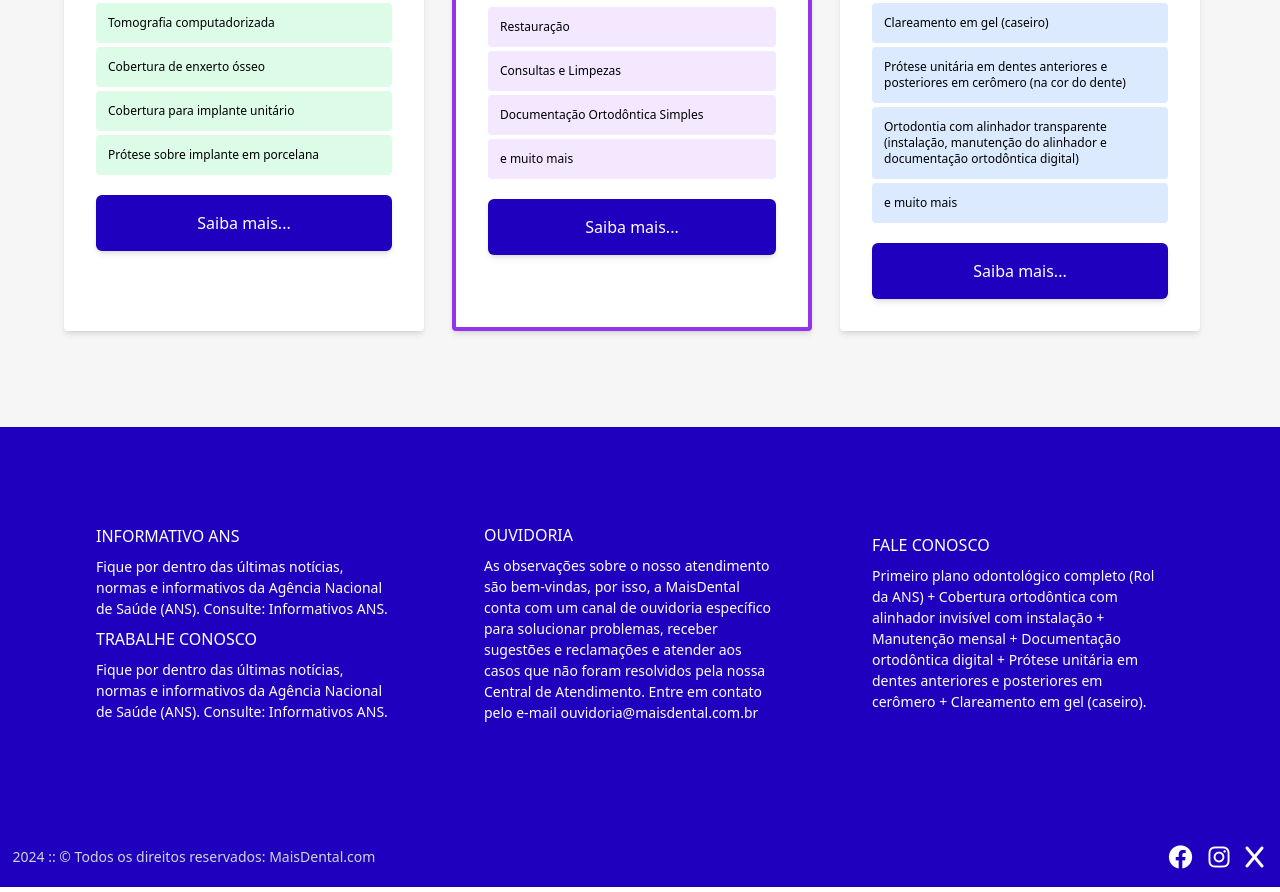
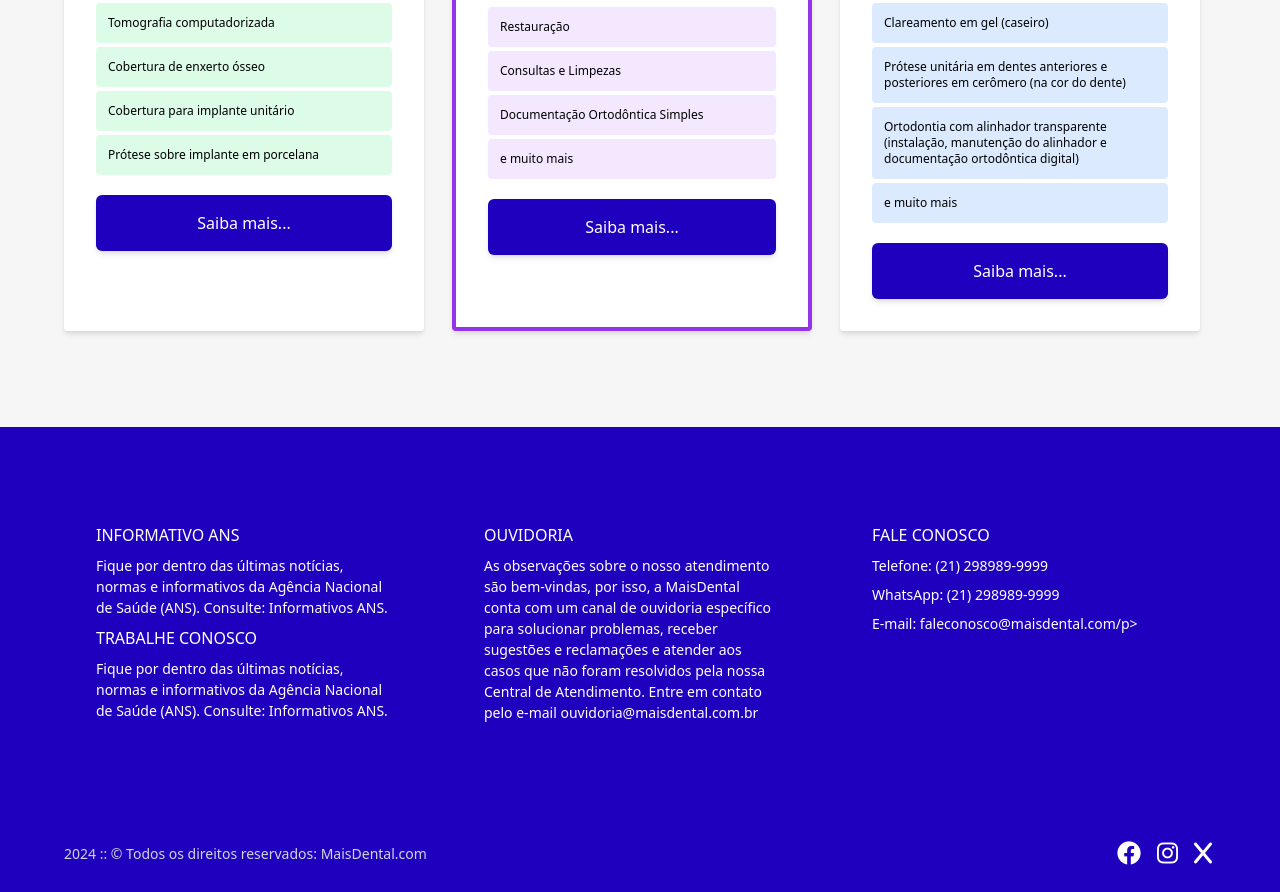
Before and after one commit to jorgeacruz/MaisDental, a website: page src/index.html in a window 1280 px wide. Shown: the part 4070-4962 px from the top of the page. Drawn offline with nearby package versions, Linux system fonts and the light colour scheme.

Commit message:
update copyright

```diff
--- a/src/index.html
+++ b/src/index.html
@@ -193,10 +193,11 @@
           </div>
           <a id="faleconosco"></a>
     </section>
- <!-- Planos Odontologicos -->
+
+ <!-- Rodapé -->
  <section class="w-full p-8 bg-primary flex justify-center items-center md:py-16 md:flex flex-col gap-6">
 
-    <div class="w-full max-w-6xl justify-center grid md:grid-cols-3 gap-3 ">
+    <div class="w-full max-w-6xl justify-center items-start grid md:grid-cols-3 gap-3 ">
         <!-- box 1 -->
         <div class=" text-white w-[320px] h-auto gap-2 p-8 mb-2 flex flex-col justify-center items-start md:w-[360px] ">
             <h3>INFORMATIVO ANS</h3>
@@ -221,17 +222,17 @@
         <!-- box 3 -->
         <div class=" text-white w-[320px] h-auto gap-2 p-8 mb-2 flex flex-col justify-center md:w-[360px] ">
             <h3>FALE CONOSCO</h3>
-            <p>
-                Primeiro plano odontológico completo (Rol da ANS) + Cobertura ortodôntica com alinhador invisível com instalação + Manutenção mensal + Documentação ortodôntica digital + Prótese unitária em dentes anteriores e posteriores em cerômero + Clareamento em gel (caseiro).
-            </p>
+            <p>Telefone: (21) 298989-9999</p>
+            <p>WhatsApp: (21) 298989-9999</p>
+            <p>E-mail: faleconosco@maisdental.com/p>
 
         </div>
       </div>
 </section>
-<section class="bg-primary w-full h-[60px] flex justify-center items-center">
-    <div class="w-full max-w-6xl">
+<section class="bg-primary w-full h-[65px] flex justify-center items-center">
+    <div class="w-full max-w-6xl flex flex-col justify-center items-center pb-3 gap-2 md:flex-row md:justify-between">
         <p class="text-gray-300">2024 :: &copy; Todos os direitos reservados: MaisDental.com</p>
-    </div>
+
         <div class="flex gap-2">
             <a href="#">
                 <i class="fab fa-facebook text-white text-2xl m-1" ></i>
@@ -243,6 +244,8 @@
                 <i class="fab fa-x text-white text-2xl m-1"></i>
             </a>
         </div>
+    </div>
+
 </section>
 
 
--- a/src/script.js
+++ b/src/script.js
@@ -10,6 +10,7 @@ button.addEventListener('click', (e)=>{
   open.classList.toggle('hidden');
   close.classList.toggle('hidden');
 });
+
 
 //contagem de numeros
 const tempo_intervalo = 10; //ms -> define a velocidade da animação
```
Also changed, not shown: styles/output.css, 1 other file. Lines whose indentation alone changed are shown as unchanged.
